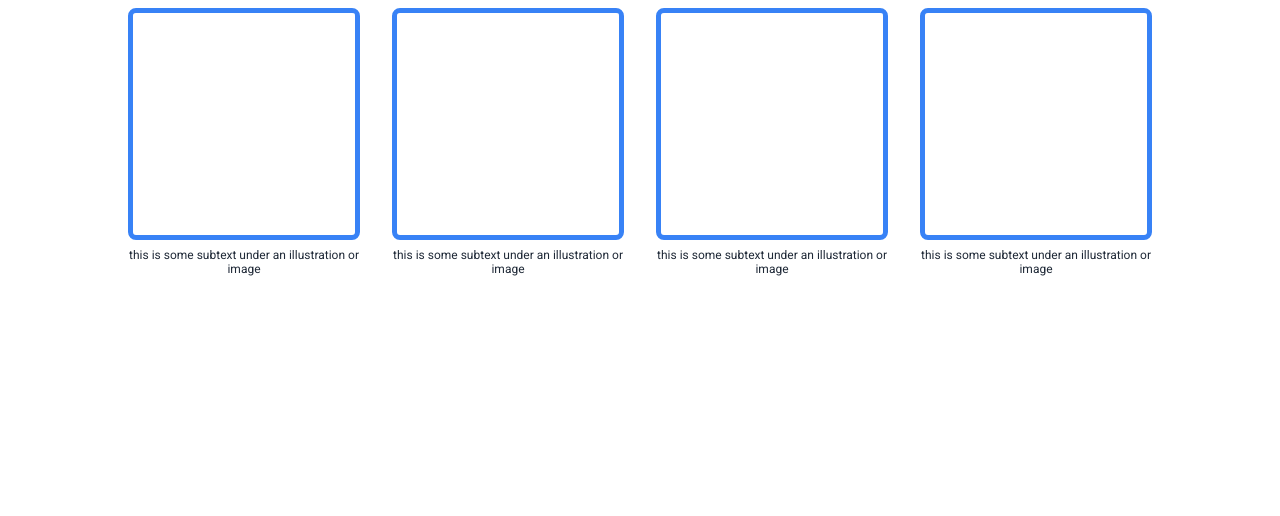
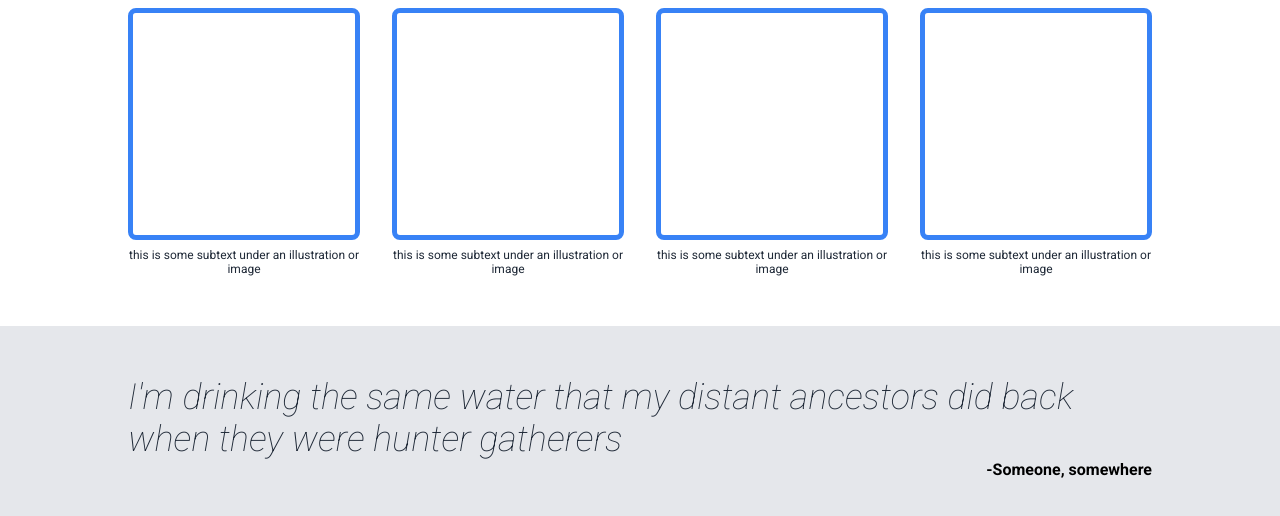
Before and after one commit to KatieSlock/landing-page, a plain HTML site: page index.html in a window 1280 px wide. Shown: the part 604-1120 px from the top of the page. Before the commit the page ends 930 px from the top, so only its background shows below. Drawn offline with Linux system fonts and the light colour scheme.

Commit message:
Add third element html and css

```diff
--- a/index.html
+++ b/index.html
@@ -65,5 +65,14 @@
     </div>
 
     <!--Third Element Start-->
+
+    <div class="third-element">
+        <div class="quote">
+            I'm drinking the same water that my distant ancestors did back when they were hunter gatherers
+        </div>
+        <div class="quote-credit">
+            -Someone, somewhere
+        </div>
+    </div>
 </body>
 </html>
--- a/styles.css
+++ b/styles.css
@@ -131,3 +131,23 @@ button {
 }
 
 /* Third Element */
+
+.third-element {
+    padding-left: 10%;
+    padding-right: 10%;
+    padding-top: 50px;
+    padding-bottom: 50px;
+    background-color: #e5e7eb;
+}
+
+.quote {
+    font-size: 36px;
+    font-style: italic;
+    color: #1f2937;
+    font-weight: lighter;
+}
+
+.quote-credit {
+    text-align: right;
+    font-weight: bold;
+}
```
